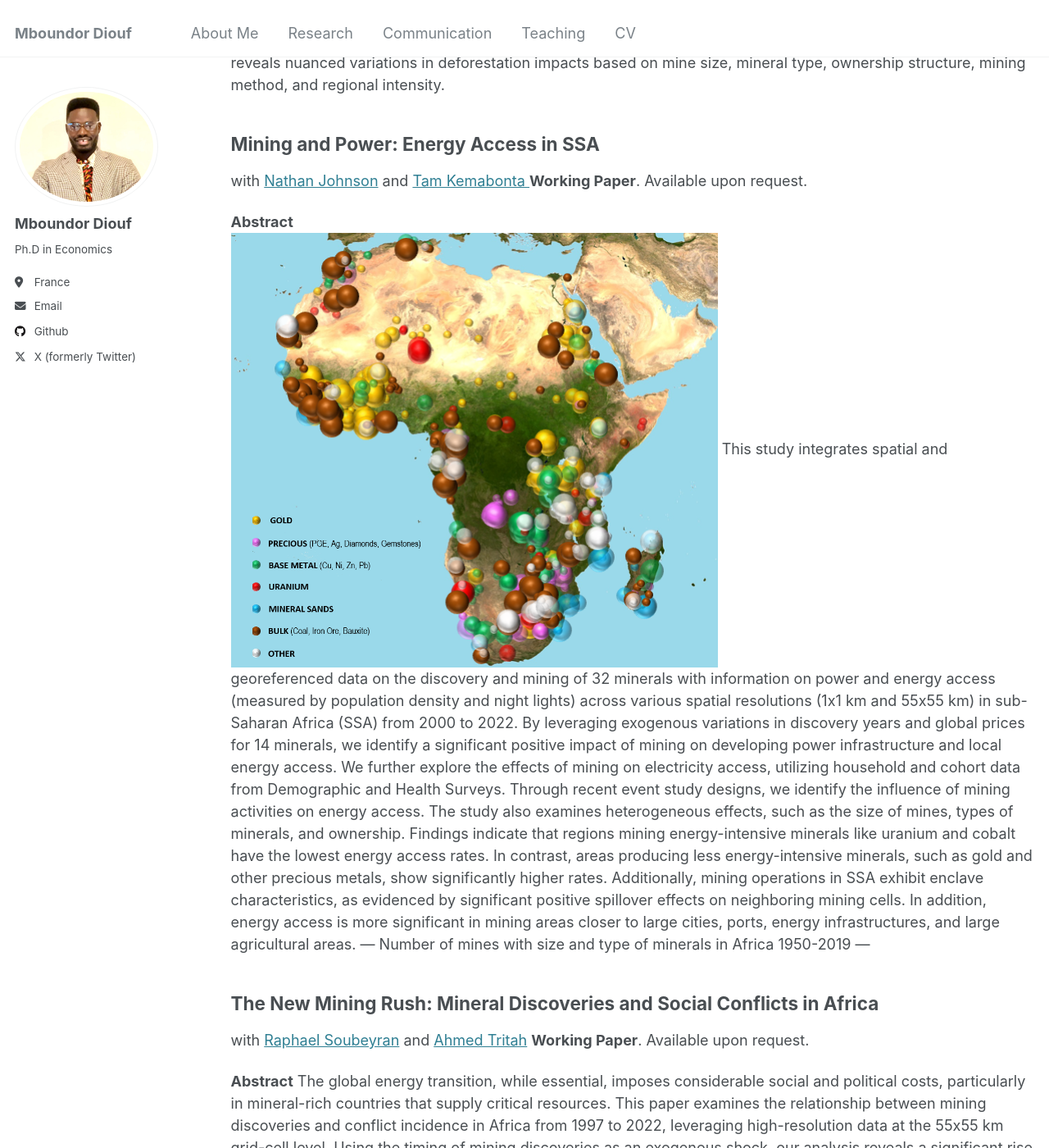
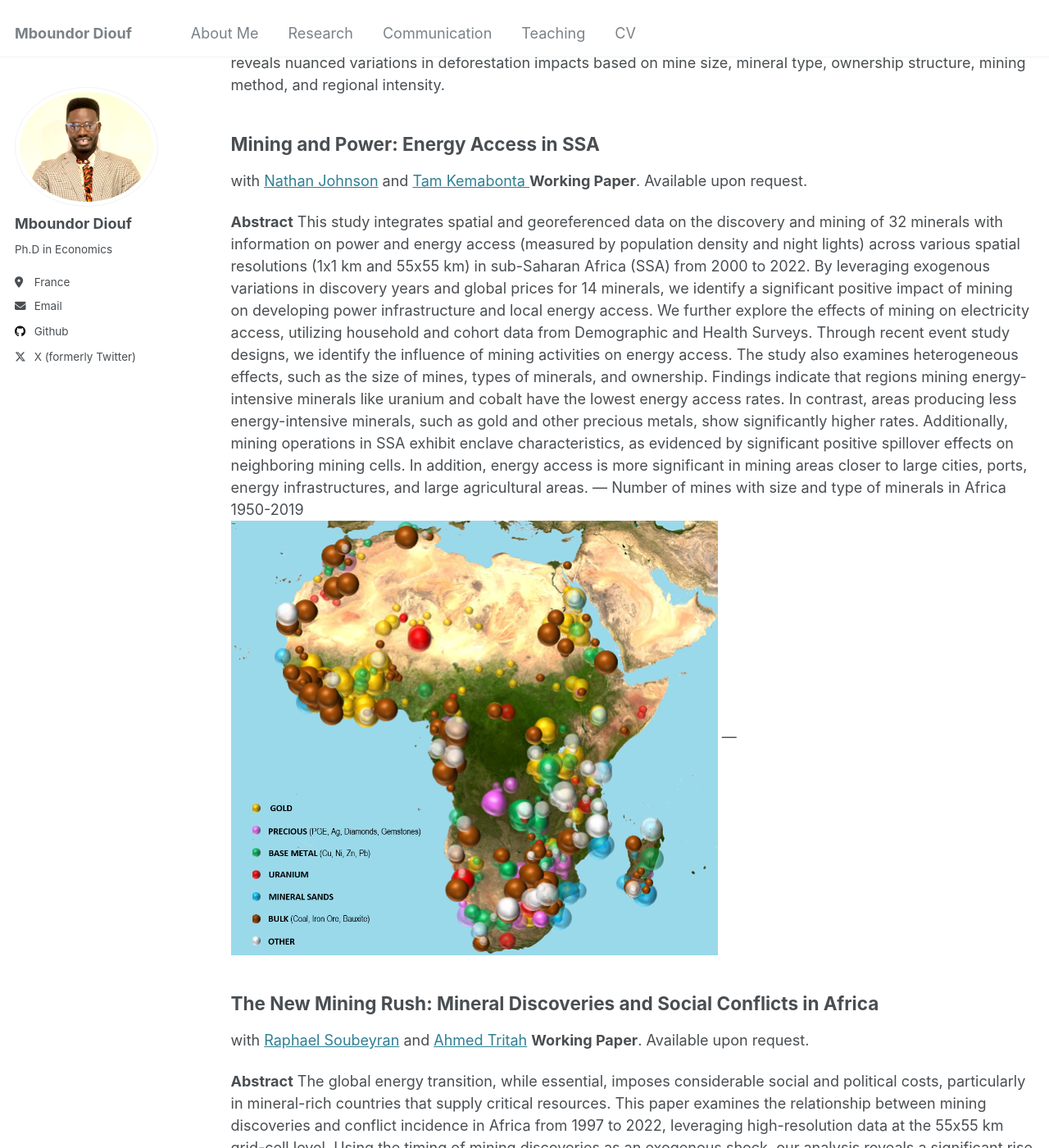
Before and after one commit to mboundordiouf/mboundordiouf.github.io, a Jekyll site: the page built from _pages/publications.md, in a window 1280 px wide and 1400 px high, scrolled down 455 px. Shown: the whole window at 82% size. Built offline with Jekyll 4.4.1, drawn with Linux system fonts in a browser that asks for light colours.

Commit message:
Update publications.md

```diff
--- a/_pages/publications.md
+++ b/_pages/publications.md
@@ -22,10 +22,10 @@ with [Nathan Johnson](https://search.asu.edu/profile/2183493) and [Tam Kemabonta
 **Working Paper**. Available upon request.
 
 **Abstract**
- <br/><img src='/images/Map_Mineral_Size_AFRICA_ok.PNG'> This study integrates spatial and georeferenced data on the discovery and mining of 32 minerals with information on power and energy access (measured by population density and night lights) across various spatial resolutions (1x1 km and 55x55 km) in sub-Saharan Africa (SSA) from 2000 to 2022. By leveraging exogenous variations in discovery years and global prices for 14 minerals, we identify a significant positive impact of mining on developing power infrastructure and local energy access. We further explore the effects of mining on electricity access, utilizing household and cohort data from Demographic and Health Surveys. Through recent event study designs, we identify the influence of mining activities on energy access. The study also examines heterogeneous effects, such as the size of mines, types of minerals, and ownership. Findings indicate that regions mining energy-intensive minerals like uranium and cobalt have the lowest energy access rates.
+This study integrates spatial and georeferenced data on the discovery and mining of 32 minerals with information on power and energy access (measured by population density and night lights) across various spatial resolutions (1x1 km and 55x55 km) in sub-Saharan Africa (SSA) from 2000 to 2022. By leveraging exogenous variations in discovery years and global prices for 14 minerals, we identify a significant positive impact of mining on developing power infrastructure and local energy access. We further explore the effects of mining on electricity access, utilizing household and cohort data from Demographic and Health Surveys. Through recent event study designs, we identify the influence of mining activities on energy access. The study also examines heterogeneous effects, such as the size of mines, types of minerals, and ownership. Findings indicate that regions mining energy-intensive minerals like uranium and cobalt have the lowest energy access rates.
 In contrast, areas producing less energy-intensive minerals, such as gold and other precious metals, show significantly higher rates. Additionally, mining operations in SSA exhibit enclave characteristics, as evidenced by significant positive spillover effects on neighboring mining cells. In addition, energy access is more significant in mining areas closer to large cities, ports, energy infrastructures, and large agricultural areas.
 ---
-Number of mines with size and type of minerals in Africa 1950-2019
+Number of mines with size and type of minerals in Africa 1950-2019<br/><img src='/images/Map_Mineral_Size_AFRICA_ok.PNG'>
 ---
 
 The New Mining Rush: Mineral Discoveries and Social Conflicts in Africa
```
